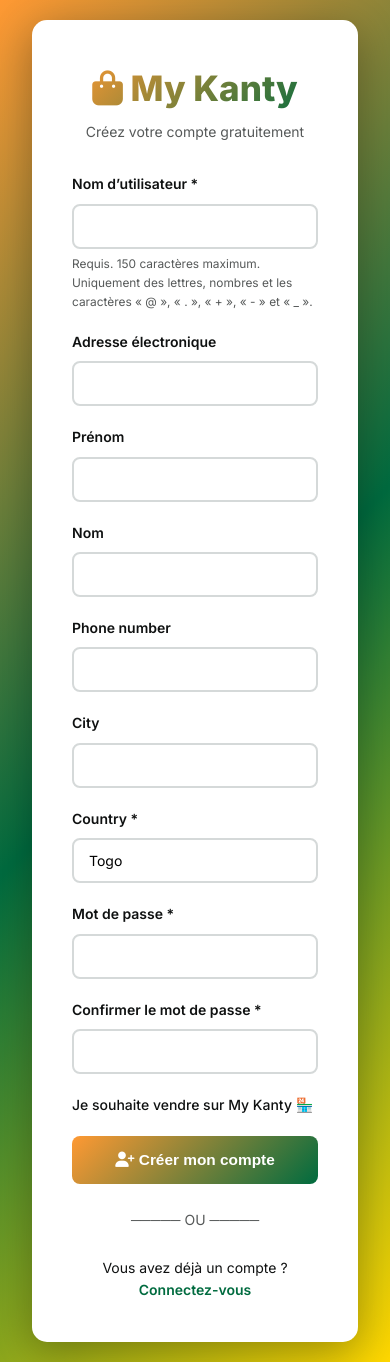
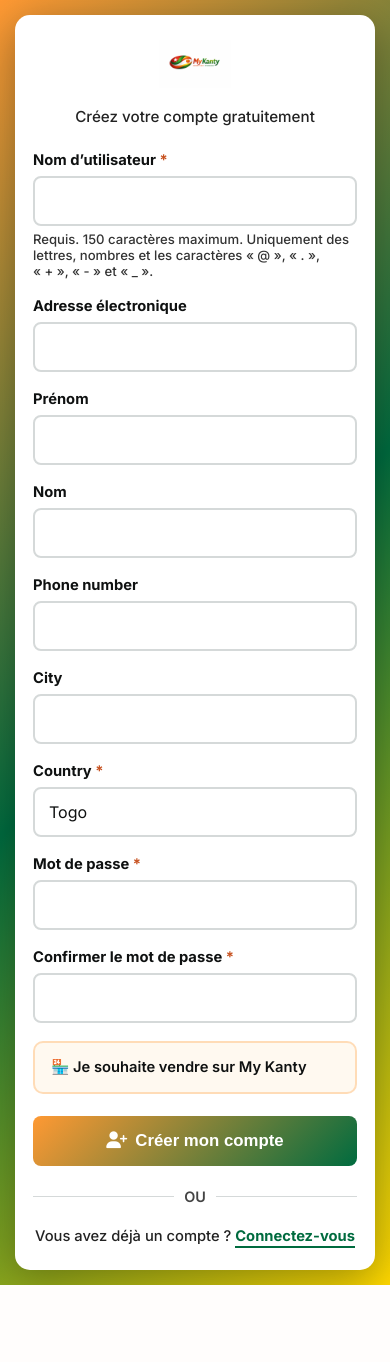
Before and after one commit to Abdoulhamid90/mykanty, a Django app: page /accounts/register/ in a window 390 px wide. After the commit the page ends 1285 px from the top, so only its background shows below. Run offline with Django 5.2, Linux system fonts and the light colour scheme.

Commit message:
fix lisibilite register mobile

```diff
--- a/templates/accounts/register.html
+++ b/templates/accounts/register.html
@@ -7,7 +7,6 @@
     <title>Inscription - My Kanty</title>
     <link href="https://fonts.googleapis.com/css2?family=Inter:wght@300;400;500;600;700;800&display=swap" rel="stylesheet">
     <link rel="stylesheet" href="https://cdnjs.cloudflare.com/ajax/libs/font-awesome/6.4.0/css/all.min.css">
-    <link rel="stylesheet" href="{% static 'css/responsive.css' %}">
     <style>
         * { margin: 0; padding: 0; box-sizing: border-box; }
         body {
@@ -23,24 +22,24 @@
         .register-card {
             background: white;
             border-radius: 15px;
-            padding: 40px;
+            padding: 35px 30px;
             box-shadow: 0 10px 40px rgba(0,0,0,0.3);
         }
-        .logo { text-align: center; margin-bottom: 30px; }
-        .logo h1 {
-            font-size: 2.5rem;
-            font-weight: 800;
-            background: linear-gradient(135deg, #FF9933, #006B3F);
-            -webkit-background-clip: text;
-            -webkit-text-fill-color: transparent;
+        .logo { text-align: center; margin-bottom: 25px; }
+        .logo img { height: 55px; margin: 0 auto 10px; }
+        .logo p {
+            color: #333333;
+            font-size: 1rem;
+            font-weight: 500;
+            margin-top: 5px;
         }
-        .logo p { color: #565959; margin-top: 5px; }
-        .form-group { margin-bottom: 20px; }
+        .form-group { margin-bottom: 18px; }
         .form-group label {
             display: block;
-            margin-bottom: 8px;
-            font-weight: 600;
+            margin-bottom: 7px;
+            font-weight: 700;
             color: #0F1111;
+            font-size: 0.95rem;
         }
         input[type="text"],
         input[type="email"],
@@ -55,22 +54,43 @@
             font-size: 1rem;
             transition: all 0.3s;
             font-family: 'Inter', sans-serif;
+            color: #0F1111;
+            background: white;
         }
         input:focus, select:focus, textarea:focus {
             outline: none;
             border-color: #FF9933;
+            box-shadow: 0 0 0 3px rgba(255,153,51,0.12);
         }
+
+        /* ── CHECKBOX VENDEUR ── */
         .checkbox-wrapper {
             display: flex;
-            align-items: flex-start;
-            gap: 10px;
-            margin-bottom: 20px;
+            align-items: center;
+            gap: 12px;
+            margin-bottom: 22px;
+            background: #FFF9F0;
+            padding: 14px 16px;
+            border-radius: 10px;
+            border: 2px solid rgba(255,153,51,0.3);
         }
-        input[type="checkbox"] {
-            width: 20px;
-            height: 20px;
-            margin-top: 3px;
+        .checkbox-wrapper input[type="checkbox"] {
+            width: 22px;
+            height: 22px;
+            flex-shrink: 0;
+            accent-color: #006B3F;
+            cursor: pointer;
         }
+        .checkbox-wrapper label {
+            margin: 0;
+            font-weight: 600;
+            font-size: 0.95rem;
+            color: #0F1111 !important;
+            cursor: pointer;
+            line-height: 1.4;
+        }
+
+        /* ── BOUTON ── */
         .btn-primary {
             width: 100%;
             background: linear-gradient(135deg, #FF9933, #006B3F);
@@ -78,29 +98,57 @@
             padding: 15px;
             border: none;
             border-radius: 8px;
-            font-size: 1.1rem;
+            font-size: 1.05rem;
             font-weight: 700;
             cursor: pointer;
             transition: all 0.3s;
+            display: flex;
+            align-items: center;
+            justify-content: center;
+            gap: 8px;
         }
         .btn-primary:hover {
             transform: translateY(-2px);
-            box-shadow: 0 10px 30px rgba(255, 153, 51, 0.4);
+            box-shadow: 0 10px 30px rgba(255,153,51,0.4);
         }
+
+        /* ── DIVIDER ── */
         .divider {
             text-align: center;
-            margin: 25px 0;
-            color: #565959;
+            margin: 22px 0;
+            color: #555555;
+            font-weight: 600;
+            font-size: 0.9rem;
+            display: flex;
+            align-items: center;
+            gap: 10px;
         }
+        .divider::before,
+        .divider::after {
+            content: '';
+            flex: 1;
+            height: 1px;
+            background: #D5D9D9;
+        }
+
+        /* ── LIEN CONNEXION ── */
         .login-link {
             text-align: center;
-            margin-top: 20px;
+            margin-top: 15px;
+            font-size: 0.95rem;
+            color: #333333;
+            font-weight: 500;
         }
         .login-link a {
             color: #006B3F;
-            font-weight: 600;
+            font-weight: 700;
             text-decoration: none;
+            border-bottom: 2px solid #006B3F;
+            padding-bottom: 1px;
         }
+        .login-link a:hover { color: #FF9933; border-color: #FF9933; }
+
+        /* ── ERREURS ── */
         .error-list {
             background: #ffe6e6;
             border-left: 4px solid #C7511F;
@@ -108,29 +156,54 @@
             margin-bottom: 20px;
             border-radius: 5px;
         }
-        .error-list ul {
-            margin: 0;
-            padding-left: 20px;
-        }
-        .error-list li {
-            color: #C7511F;
-        }
+        .error-list ul { margin: 0; padding-left: 20px; }
+        .error-list li { color: #C7511F; font-weight: 500; }
+
+        /* ── HELPTEXT ── */
         .helptext {
-            font-size: 0.85rem;
-            color: #565959;
+            font-size: 0.82rem;
+            color: #444444;
             margin-top: 5px;
             display: block;
+            font-weight: 500;
+        }
+
+        /* ── RESPONSIVE MOBILE ── */
+        @media (max-width: 480px) {
+            body { padding: 15px; }
+            .register-card { padding: 25px 18px; }
+            .logo img { height: 48px; }
+            .logo p { font-size: 0.95rem; color: #222222; }
+            .form-group label { font-size: 0.92rem; color: #0F1111; }
+            input[type="text"],
+            input[type="email"],
+            input[type="password"],
+            input[type="tel"],
+            select { font-size: 1rem; padding: 13px 14px; }
+            .checkbox-wrapper label {
+                font-size: 0.92rem;
+                color: #0F1111 !important;
+            }
+            .login-link {
+                font-size: 0.92rem;
+                color: #222222 !important;
+            }
+            .divider { color: #444444; }
+            .helptext { color: #333333; font-size: 0.82rem; }
         }
     </style>
 </head>
 <body>
     <div class="container">
         <div class="register-card">
+
+            <!-- LOGO -->
             <div class="logo">
-                <h1><i class="fas fa-shopping-bag"></i> My Kanty</h1>
+                <img src="{% static 'images/logo.png' %}" alt="My Kanty">
                 <p>Créez votre compte gratuitement</p>
             </div>
 
+            <!-- ERREURS -->
             {% if form.errors %}
             <div class="error-list">
                 <strong>⚠️ Erreurs dans le formulaire :</strong>
@@ -144,13 +217,22 @@
             </div>
             {% endif %}
 
+            <!-- MESSAGES -->
+            {% if messages %}
+            {% for message in messages %}
+            <div style="background:#E8F5E9; border-left:4px solid #006B3F; padding:12px 15px; border-radius:6px; margin-bottom:15px; color:#006B3F; font-weight:600;">
+                {{ message }}
+            </div>
+            {% endfor %}
+            {% endif %}
+
             <form method="post">
                 {% csrf_token %}
 
                 {% for field in form %}
                     {% if field.name != 'is_seller' %}
                     <div class="form-group">
-                        <label>{{ field.label }} {% if field.field.required %}*{% endif %}</label>
+                        <label>{{ field.label }} {% if field.field.required %}<span style="color:#C7511F;">*</span>{% endif %}</label>
                         {{ field }}
                         {% if field.help_text %}
                             <span class="helptext">{{ field.help_text|safe }}</span>
@@ -159,10 +241,11 @@
                     {% endif %}
                 {% endfor %}
 
+                <!-- CHECKBOX VENDEUR -->
                 <div class="checkbox-wrapper">
                     {{ form.is_seller }}
-                    <label for="{{ form.is_seller.id_for_label }}" style="margin: 0; font-weight: 500;">
-                        Je souhaite vendre sur My Kanty 🏪
+                    <label for="{{ form.is_seller.id_for_label }}">
+                        🏪 Je souhaite vendre sur My Kanty
                     </label>
                 </div>
 
@@ -171,11 +254,13 @@
                 </button>
             </form>
 
-            <div class="divider">───── OU ─────</div>
+            <div class="divider">OU</div>
 
             <div class="login-link">
-                Vous avez déjà un compte ? <a href="{% url 'accounts:login' %}">Connectez-vous</a>
+                Vous avez déjà un compte ?
+                <a href="{% url 'accounts:login' %}">Connectez-vous</a>
             </div>
+
         </div>
     </div>
 </body>
```
